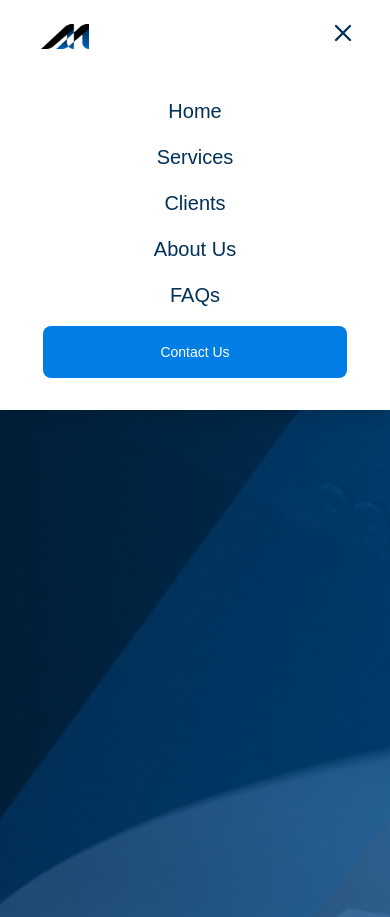
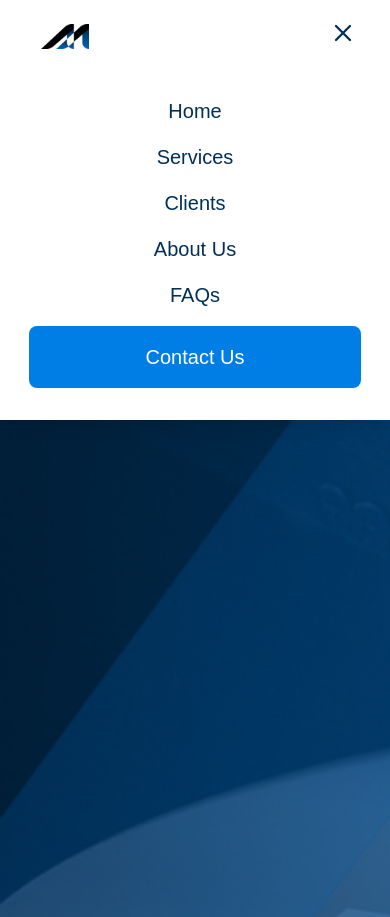
Before and after one commit to SolverousTech/SolverousWebsite, a React (Create React App) app in the folder solverouswebsite/: page / in a window 390 px wide. Both pictures are taken after a click on the button 343 px from the left and 32 px from the top of the page. Built offline with nearby package versions, Linux system fonts and the light colour scheme.

Commit message:
fixed contact us button in phone size

```diff
--- a/solverouswebsite/src/components/Buttons/button.js
+++ b/solverouswebsite/src/components/Buttons/button.js
@@ -13,7 +13,7 @@ function Button({
     //   onClick={}
       className={`
         cursor-pointer w-fit py-4 px-[30%] md:py-2 md:px-4 rounded-lg
-        text-sm transition-all duration-300 active:scale-95
+        transition-all duration-300 active:scale-95
         bg-[#007EE6] text-white hover:bg-[#066dc2] md:text-[0.93rem] text-[1.25rem]
         ${buttonCustomStyle}
       `}
```
